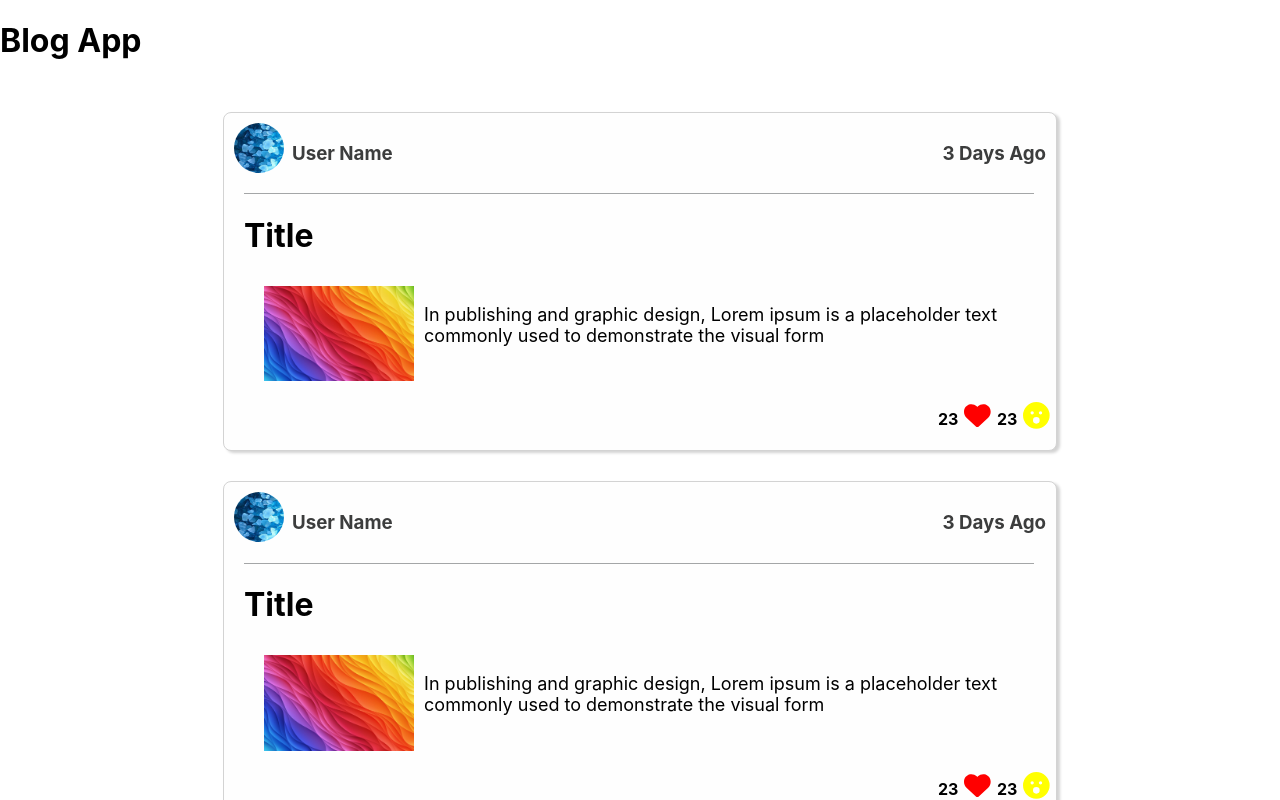
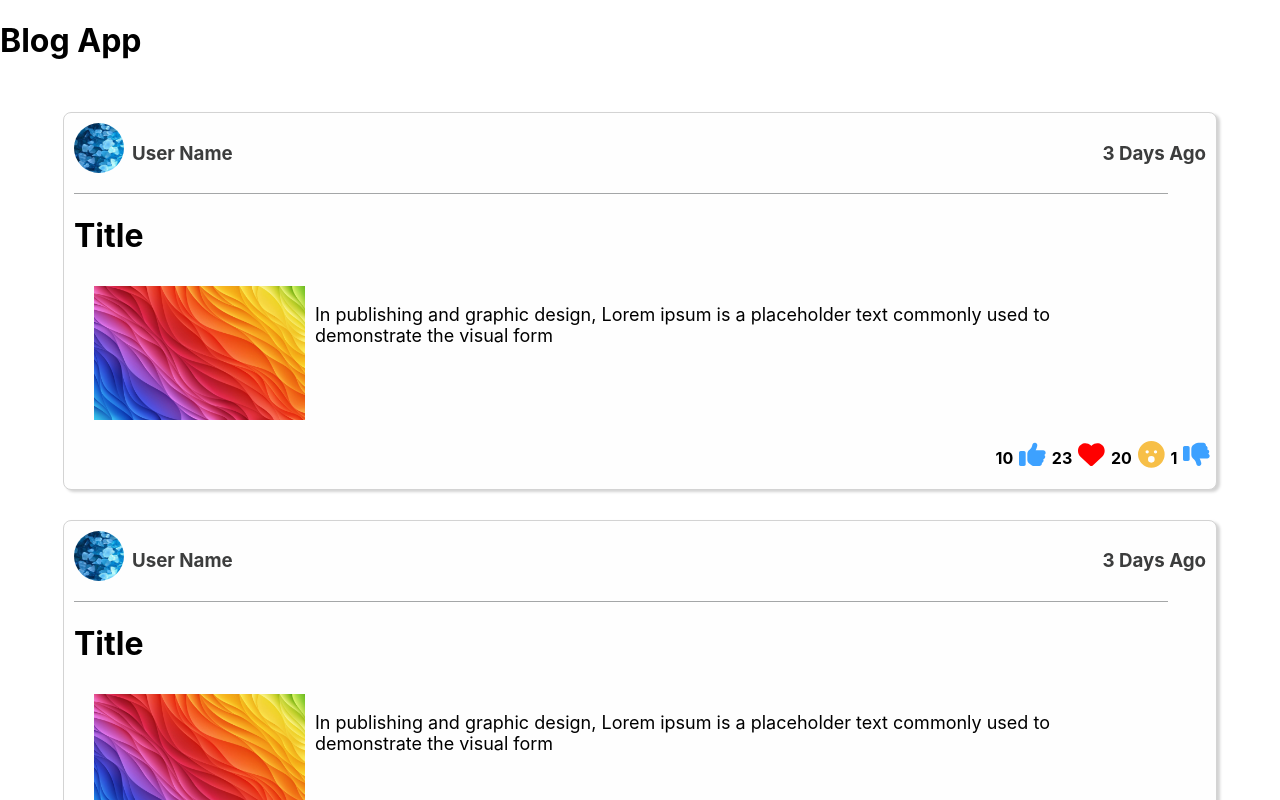
Before and after one commit to KMSoe/simple-social-app, a React (Create React App) app: page / in a window 1280 px wide. Shown: the top 800 px of the page. Built offline with nearby package versions, Linux system fonts and the light colour scheme.

Commit message:
reacts-added

```diff
--- a/src/features/posts/Post.js
+++ b/src/features/posts/Post.js
@@ -1,12 +1,14 @@
 import styled from "styled-components";
 import { faHeart} from "@fortawesome/free-solid-svg-icons";
 import { faFaceSurprise} from "@fortawesome/free-solid-svg-icons";
+import {faThumbsUp} from "@fortawesome/free-solid-svg-icons";
+import {faThumbsDown} from "@fortawesome/free-solid-svg-icons";
 import { FontAwesomeIcon } from "@fortawesome/react-fontawesome";
 
 const Wrapper = styled.div`
     border:1px solid lightgray;
     margin-top:30px;
-    width:65%;
+    width:90%;
     background-color:#FEFEFE;
     border-radius:8px;
     box-shadow:3px 2px 3px lightgray;
@@ -33,7 +35,7 @@ const PostInfo = styled.div`
     }
 `
 const PostDetail = styled.div`
-    margin-left:20px;
+    margin-left:10px;
     width:95%;
     border-top:1px solid #A4A6A7;
 
@@ -57,12 +59,16 @@ const PostReacts = styled.div`
     display:flex;
     justify-content:flex-end;
     flex-direction:row;
-    margin-left:20px;
+    margin-left:25px;
     margin-bottom:20px;
 
     & button{
         border:none;
         background-color:transparent;
+    }
+
+    & button:hover{
+        cursor:pointer;
     }
 
 `
@@ -89,12 +95,20 @@ const Post = () => {
 
             <PostReacts>
                 <div>
+                    <b>10</b>
+                    <button><FontAwesomeIcon icon={faThumbsUp} style={{color: '#3DA1FF'}} size="2x"/></button>
+                </div>
+                <div>
                     <b>23</b>
                     <button><FontAwesomeIcon icon={faHeart} style={{ color: 'red' }} size="2x"/></button>
                 </div>
                 <div>
-                    <b>23</b>
-                    <button><FontAwesomeIcon icon={faFaceSurprise} style={{color: 'yellow'}} size="2x"/></button>
+                    <b>20</b>
+                    <button><FontAwesomeIcon icon={faFaceSurprise} style={{color: '#F7BF47'}} size="2x"/></button>
+                </div>
+                <div>
+                    <b>1</b>
+                    <button><FontAwesomeIcon icon={faThumbsDown} style={{color: '#3DA1FF'}} size="2x"/></button>
                 </div>
             </PostReacts>
         </Wrapper>
```
